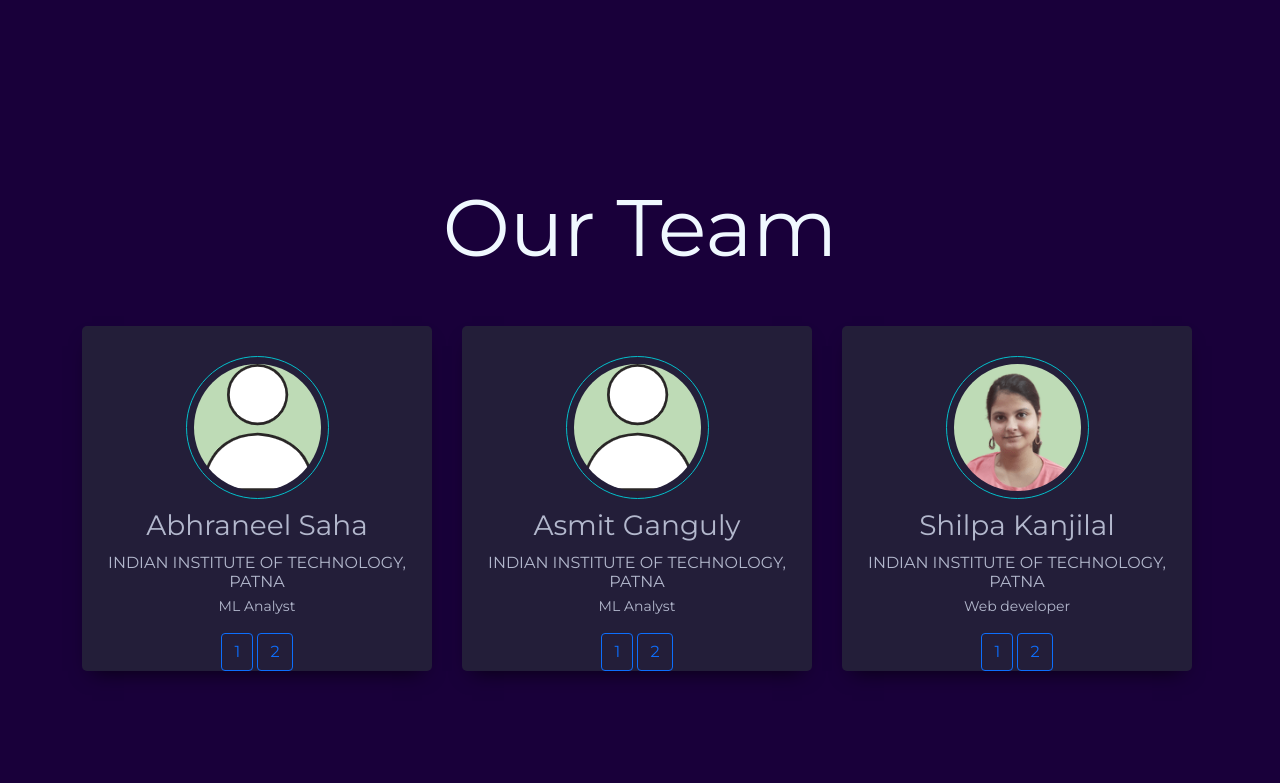
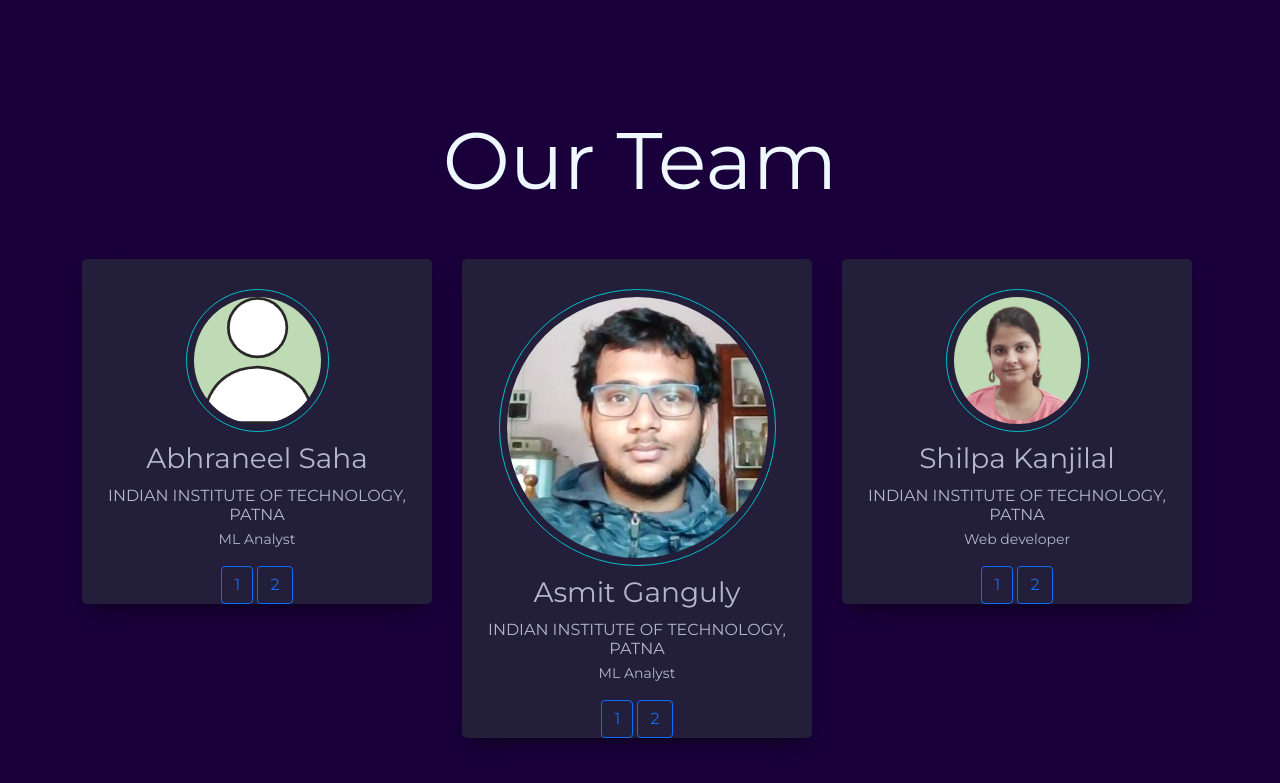
Before and after one commit to asmit203/project-diabetes, a Flask app: page /team in a window 1280 px wide. Shown: the top 783 px of the page. Run offline with Flask 2, Linux system fonts and the light colour scheme.

Commit message:
photo ta team page e lagalam

```diff
--- a/templates/team.html
+++ b/templates/team.html
@@ -36,7 +36,7 @@
                 <div class="col-sm home-img">
                     <div class="card-container">
 
-                        <img class="round" src=" ../static/images/team.png" alt="user" />
+                        <img class="round" src=" ../static/images/asmit.png" alt="user" />
                         <h3>Asmit Ganguly</h3>
                         <h6> Indian Institute of Technology, Patna</h6>
                         <p>ML Analyst</p>
```
